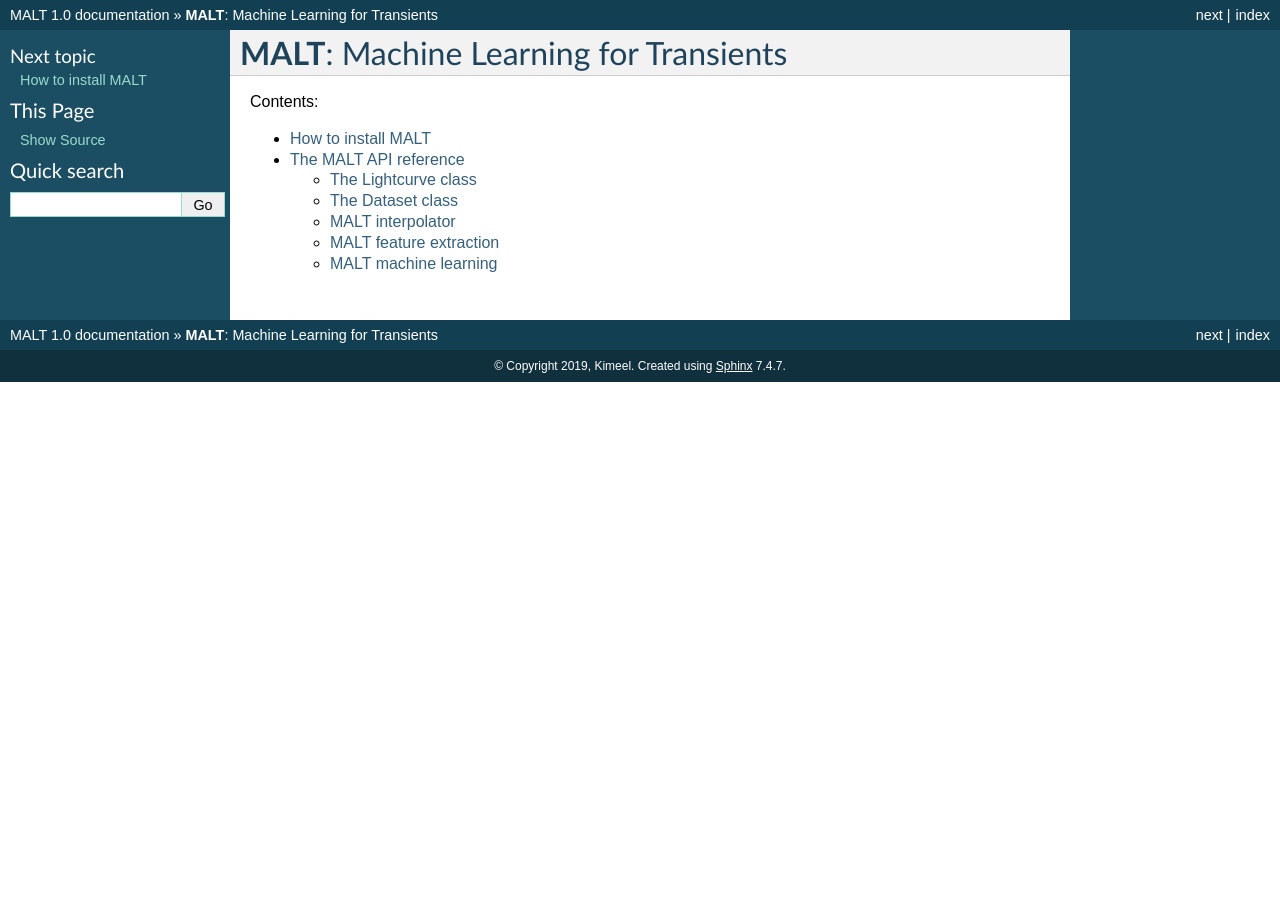
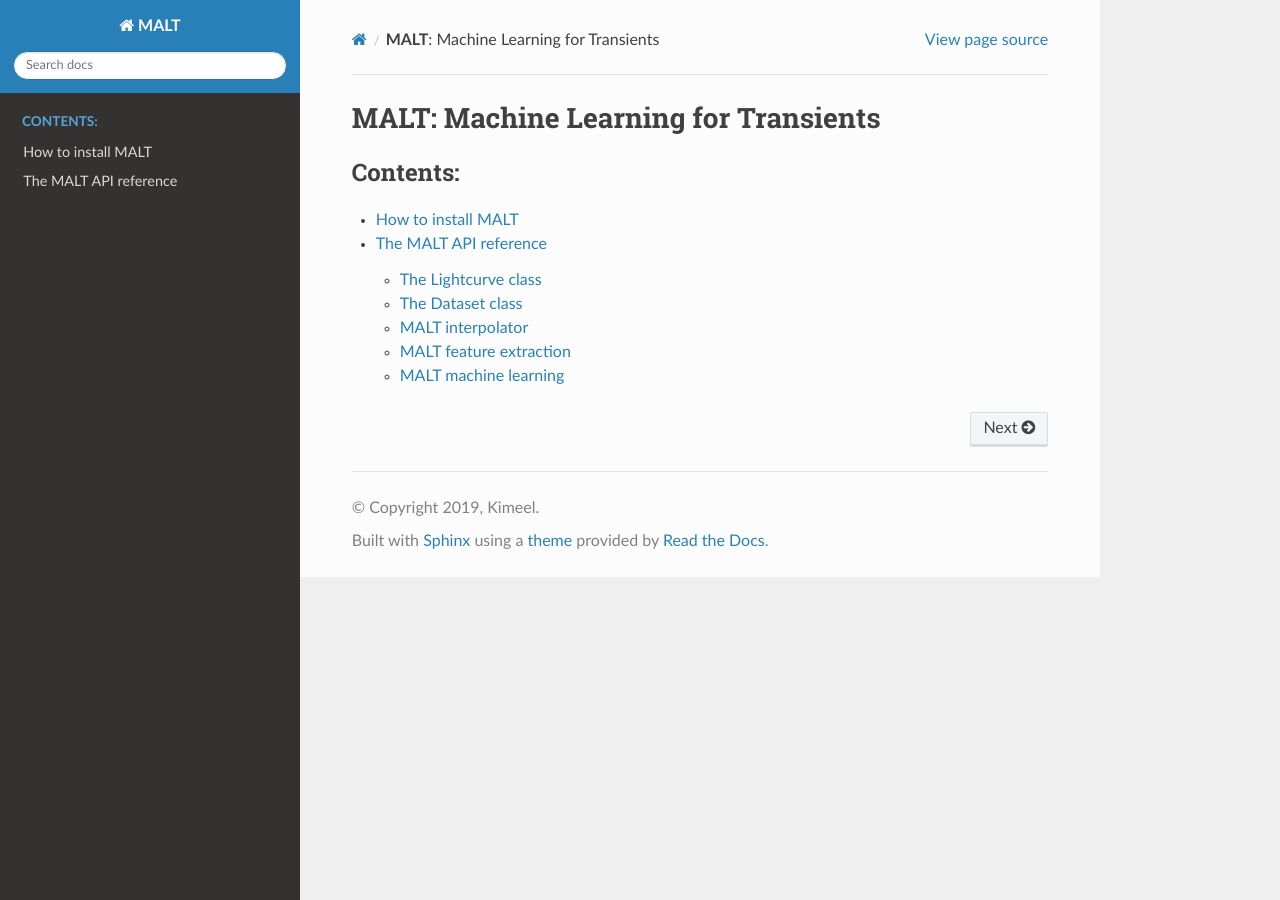
Before and after one commit to kimeels/MALT, a Sphinx documentation site: the page built from docs/index.rst, in a window 1280 px wide. Built offline with Sphinx 7.4.7 and the Read the Docs theme 2.0.0, drawn with Linux system fonts in a browser that asks for light colours.

Commit message:
Changed documentation theme to the default readthedocs theme

```diff
--- a/docs/conf.py
+++ b/docs/conf.py
@@ -12,6 +12,7 @@
 #
 import os
 import sys
+import sphinx_rtd_theme
 sys.path.insert(0, os.path.abspath('../'))
 
 
@@ -32,7 +33,7 @@
 # Add any Sphinx extension module names here, as strings. They can be
 # extensions coming with Sphinx (named 'sphinx.ext.*') or your custom
 # ones.
-extensions = ['sphinx.ext.autodoc']
+extensions = ['sphinx.ext.autodoc','sphinx_rtd_theme']
 
 
 # Add any paths that contain templates here, relative to this directory.
@@ -44,12 +45,13 @@
 exclude_patterns = ['_build', 'Thumbs.db', '.DS_Store']
 
 
+
 # -- Options for HTML output -------------------------------------------------
 
 # The theme to use for HTML and HTML Help pages.  See the documentation for
 # a list of builtin themes.
 #
-html_theme = 'classic'
+html_theme = "sphinx_rtd_theme"
 
 # Add any paths that contain custom static files (such as style sheets) here,
 # relative to this directory. They are copied after the builtin static files,
```
